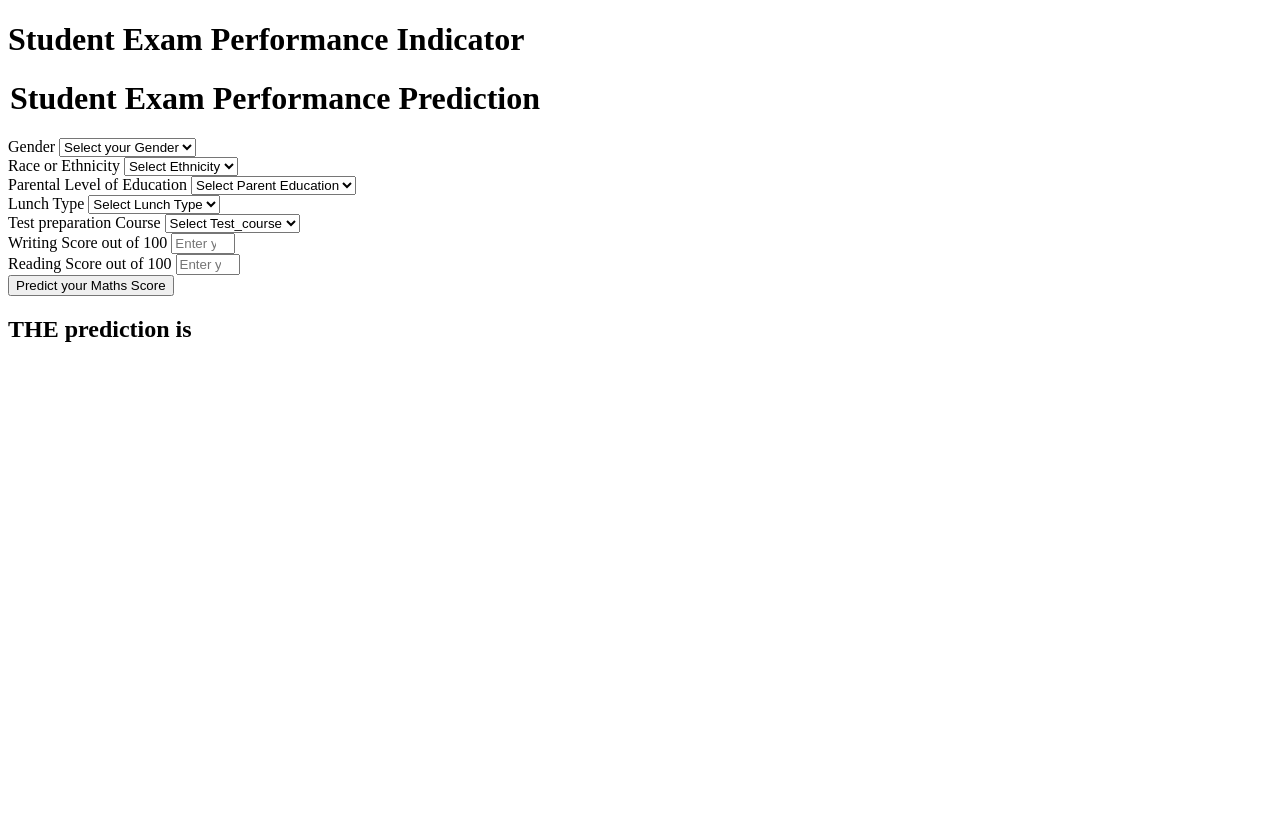
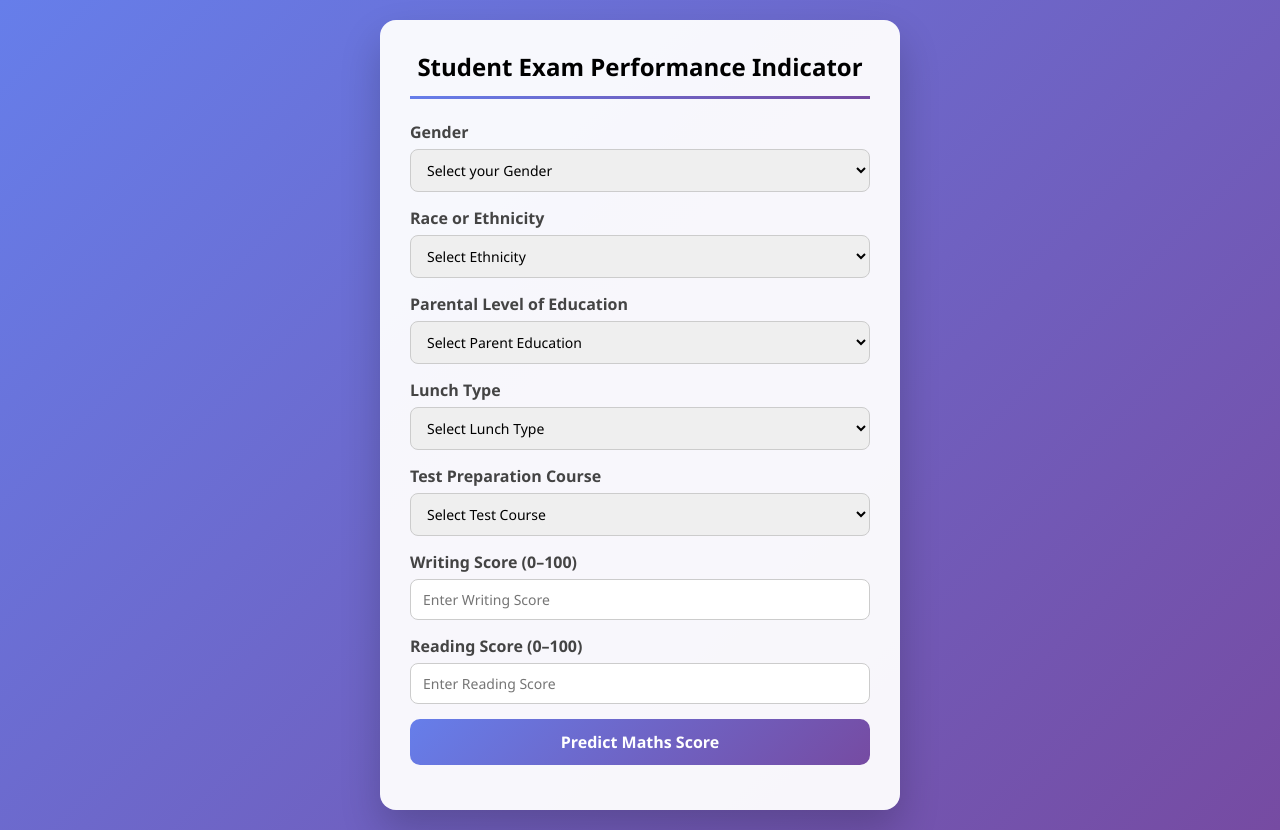
Before and after one commit to Badshah1508/ML_Projects, a Flask app: page / in a window 1280 px wide. Before the commit the page ends 342 px from the top, so only its background shows below. Run offline with Flask 3, Linux system fonts and the light colour scheme.

Commit message:
added css file for better frontend page

```diff
--- a/Templates/home.html
+++ b/Templates/home.html
@@ -3,115 +3,208 @@
 <head>
     <meta charset="UTF-8">
     <meta name="viewport" content="width=device-width, initial-scale=1.0">
-    <title>Document</title>
+    <title>Student Exam Performance Predictor</title>
+
+    <style>
+        * {
+            margin: 0;
+            padding: 0;
+            box-sizing: border-box;
+            font-family: "Segoe UI", Tahoma, Geneva, Verdana, sans-serif;
+        }
+
+        body {
+            min-height: 100vh;
+            background: linear-gradient(135deg, #667eea, #764ba2);
+            display: flex;
+            align-items: center;
+            justify-content: center;
+            padding: 20px;
+        }
+
+        .container {
+            background: rgba(255, 255, 255, 0.95);
+            max-width: 520px;
+            width: 100%;
+            padding: 30px;
+            border-radius: 16px;
+            box-shadow: 0 20px 40px rgba(0, 0, 0, 0.2);
+        }
+
+        .container h1 {
+            text-align: center;
+            margin-bottom: 10px;
+            color: #333;
+        }
+
+        .container legend {
+            text-align: center;
+            font-size: 18px;
+            margin-bottom: 20px;
+            color: #555;
+        }
+
+        .mb-3 {
+            margin-bottom: 15px;
+        }
+
+        label {
+            display: block;
+            margin-bottom: 6px;
+            font-weight: 600;
+            color: #444;
+        }
+
+        select,
+        input {
+            width: 100%;
+            padding: 10px 12px;
+            border-radius: 8px;
+            border: 1px solid #ccc;
+            outline: none;
+            font-size: 14px;
+            transition: 0.3s ease;
+        }
+
+        select:focus,
+        input:focus {
+            border-color: #667eea;
+            box-shadow: 0 0 0 2px rgba(102, 126, 234, 0.2);
+        }
+
+        .btn {
+            width: 100%;
+            padding: 12px;
+            border-radius: 10px;
+            border: none;
+            background: linear-gradient(135deg, #667eea, #764ba2);
+            color: white;
+            font-size: 16px;
+            font-weight: 600;
+            cursor: pointer;
+            transition: transform 0.2s ease, box-shadow 0.2s ease;
+        }
+
+        .btn:hover {
+            transform: translateY(-2px);
+            box-shadow: 0 10px 20px rgba(0, 0, 0, 0.2);
+        }
+
+        .result {
+            margin-top: 20px;
+            text-align: center;
+            font-size: 18px;
+            font-weight: 600;
+            color: #2d2d2d;
+            padding: 12px;
+            background: #f4f6ff;
+            border-radius: 10px;
+        }
+
+        @media (max-width: 480px) {
+            .container {
+                padding: 20px;
+            }
+
+            .container h1 {
+                font-size: 22px;
+            }
+        }
+        .header{
+            text-align: center;
+            margin-bottom: 0.8rem;
+        }
+        .line_break {
+            width: 100%;
+            border: none;
+            height: 3px;
+            background: linear-gradient(to right, #667eea, #764ba2);
+            margin: auto;
+}
+
+    </style>
 </head>
+
 <body>
-    <div class="login">
-       <h1>Student Exam Performance Indicator</h1>
+    <div class="container">
+        <h2 class="header">Student Exam Performance Indicator</h2>
+        <hr class="line_break"> <br>
 
-       <form action="{{ url_for('predict_datapoint')}}" method="post">
-        <h1>
-            <legend>Student Exam Performance Prediction</legend>
-        </h1>
+        <form action="{{ url_for('predict_datapoint') }}" method="post">
+            <!-- <legend>Student Exam Performance Prediction</legend> -->
+
             <div class="mb-3">
-            <label class="form-label">Gender</label>
-            <select class="form-control" name="gender" placeholder="Enter you Gender" required>
-                <option class="placeholder" selected disabled value="">Select your Gender</option>
-                <option value="male">
-                    Male
-                </option>
-                <option value="female">
-                    Female
-                </option>
+                <label>Gender</label>
+                <select name="gender" required>
+                    <option selected disabled value="">Select your Gender</option>
+                    <option value="male">Male</option>
+                    <option value="female">Female</option>
                 </select>
             </div>
+
             <div class="mb-3">
-            <label class="form-label">Race or Ethnicity</label>
-            <select class="form-control" name="ethnicity" placeholder="Enter you ethnicity" required>
-                <option class="placeholder" selected disabled value="">Select Ethnicity</option>
-                <option value="group A">
-                    Group A
-                </option>
-                <option value="group B">
-                    Group B
-                </option>
-                <option value="group C">
-                    Group C
-                </option>
-                <option value="group D">
-                    Group D
-                </option>
-                <option value="group E">
-                    Group E
-                </option>
+                <label>Race or Ethnicity</label>
+                <select name="ethnicity" required>
+                    <option selected disabled value="">Select Ethnicity</option>
+                    <option value="group A">Group A</option>
+                    <option value="group B">Group B</option>
+                    <option value="group C">Group C</option>
+                    <option value="group D">Group D</option>
+                    <option value="group E">Group E</option>
                 </select>
             </div>
+
             <div class="mb-3">
-            <label class="form-label">Parental Level of Education</label>
-            <select class="form-control" name="parental_level_of_education"
-                placeholder="Enter you Parent Education" required>
-                <option class="placeholder" selected disabled value="">Select Parent Education</option>
-                <option value="associate's degree">
-                    associate's degree
-                </option>
-                <option value="bachelor's degree">
-                    bachelor's degree
-                </option>
-                <option value="high school">
-                    high school
-                </option>
-                <option value="master's degree">
-                    master's degree
-                </option>
-                <option value="some college">
-                    some college
-                </option>
-                <option value="some high school">
-                    some high school
-                </option>
+                <label>Parental Level of Education</label>
+                <select name="parental_level_of_education" required>
+                    <option selected disabled value="">Select Parent Education</option>
+                    <option value="associate's degree">Associate's Degree</option>
+                    <option value="bachelor's degree">Bachelor's Degree</option>
+                    <option value="high school">High School</option>
+                    <option value="master's degree">Master's Degree</option>
+                    <option value="some college">Some College</option>
+                    <option value="some high school">Some High School</option>
                 </select>
             </div>
+
             <div class="mb-3">
-            <label class="form-label">Lunch Type</label>
-            <select class="form-control" name="lunch" placeholder="Enter you Lunch" required>
-                <option class="placeholder" selected disabled value="">Select Lunch Type</option>
-                <option value="free/reduced">
-                    free/reduced
-                </option>
-                <option value="standard">
-                    standard
-                </option>
+                <label>Lunch Type</label>
+                <select name="lunch" required>
+                    <option selected disabled value="">Select Lunch Type</option>
+                    <option value="free/reduced">Free / Reduced</option>
+                    <option value="standard">Standard</option>
                 </select>
             </div>
+
             <div class="mb-3">
-            <label class="form-label">Test preparation Course</label>
-            <select class="form-control" name="test_preparation_course" placeholder="Enter you Course"
-                required>
-                <option class="placeholder" selected disabled value="">Select Test_course</option>
-                <option value="none">
-                    None
-                </option>
-                <option value="completed">
-                    Completed
-                </option>
+                <label>Test Preparation Course</label>
+                <select name="test_preparation_course" required>
+                    <option selected disabled value="">Select Test Course</option>
+                    <option value="none">None</option>
+                    <option value="completed">Completed</option>
                 </select>
             </div>
+
             <div class="mb-3">
-            <label class="form-label">Writing Score out of 100</label>
-            <input class="form-control" type="number" name="reading_score"
-                placeholder="Enter your Reading score" min='0' max='100' />
+                <label>Writing Score (0–100)</label>
+                <input type="number" name="reading_score" min="0" max="100" placeholder="Enter Writing Score" required>
             </div>
+
             <div class="mb-3">
-            <label class="form-label">Reading Score out of 100</label>
-            <input class="form-control" type="number" name="writing_score"
-                placeholder="Enter your Reading Score" min='0' max='100' />
+                <label>Reading Score (0–100)</label>
+                <input type="number" name="writing_score" min="0" max="100" placeholder="Enter Reading Score" required>
             </div>
+
             <div class="mb-3">
-            <input class="btn btn-primary" type="submit" value="Predict your Maths Score" required />
+                <input class="btn" type="submit" value="Predict Maths Score">
             </div>
         </form>
-    <h2>
-       THE  prediction is {{results}}
-    </h2>
+
+        {% if results %}
+        <div class="result">
+            Predicted Maths Score: <strong>{{ results }}</strong>
+        </div>
+        {% endif %}
+    </div>
 </body>
 </html>
```
Also changed, not shown: Templates/index.html (deleted, +0 -11 lines). Lines whose indentation alone changed are shown as unchanged.
